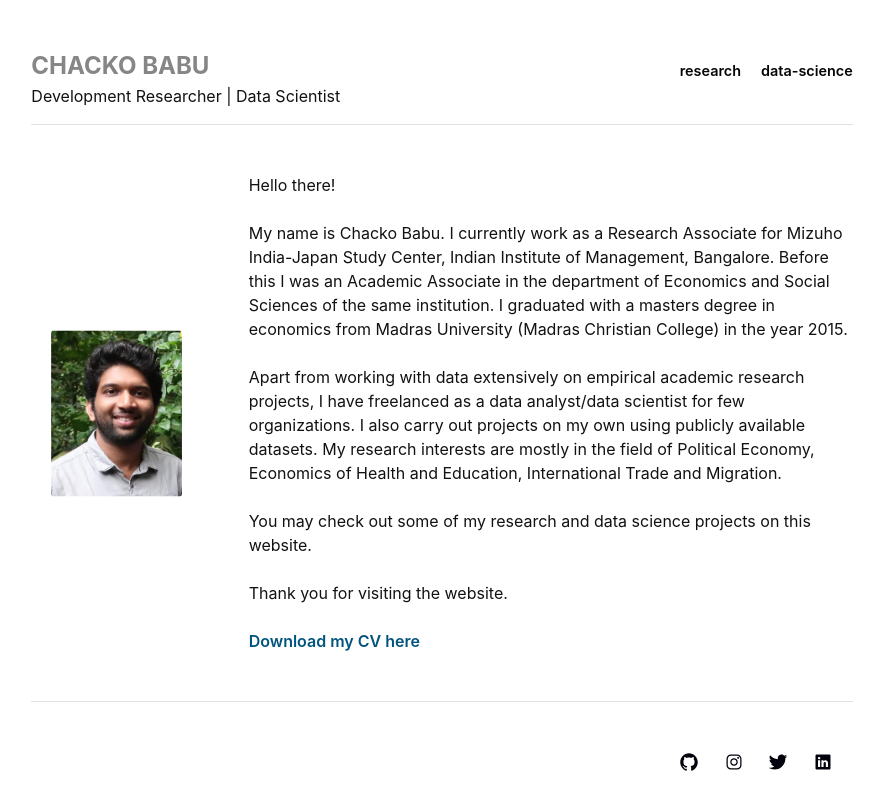
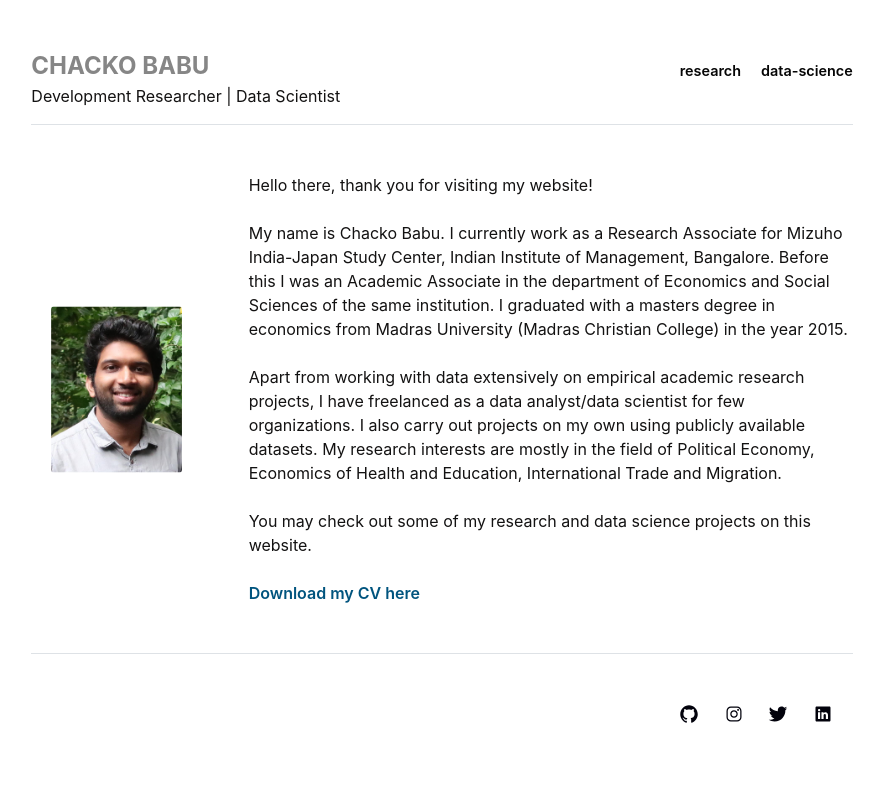
Before and after one commit to chackobabu/chackobabu.github.io, a Jekyll site: the page built from index.html, in a window 1280 px wide. Shown: the top 810 px of the page, without its empty margins (198-1081 px from the left). Built offline with Jekyll 4.4.1, drawn with Linux system fonts in a browser that asks for light colours; comment, search, counter and statistics services are not loaded.

```diff
--- a/index.html
+++ b/index.html
@@ -6,11 +6,10 @@ title: "index"
 <div class="row g-5 mb-5">
 
     <div class="col-md-9 order-2">
-      Hello there!
+      Hello there, thank you for visiting my website!
       <br><br>My name is Chacko Babu. I currently work as a Research Associate for Mizuho India-Japan Study Center, Indian Institute of Management, Bangalore. Before this I was an Academic Associate in the department of Economics and Social Sciences of the same institution. I graduated with a masters degree in economics from Madras University (Madras Christian College) in the year 2015.
       <br><br>Apart from working with data extensively on empirical academic research projects, I have freelanced as a data analyst/data scientist for few organizations. I also carry out projects on my own using publicly available datasets. My research interests are mostly in the field of Political Economy, Economics of Health and Education, International Trade and Migration.
       <br><br>You may check out some of my research and data science projects on this website.
-      <br><br>Thank you for visiting the website.
       <br><br><a href="\chacko_resume.pdf" target="_blank" rel="noopener noreferrer">Download my CV here</a>
     </div>
 
```
